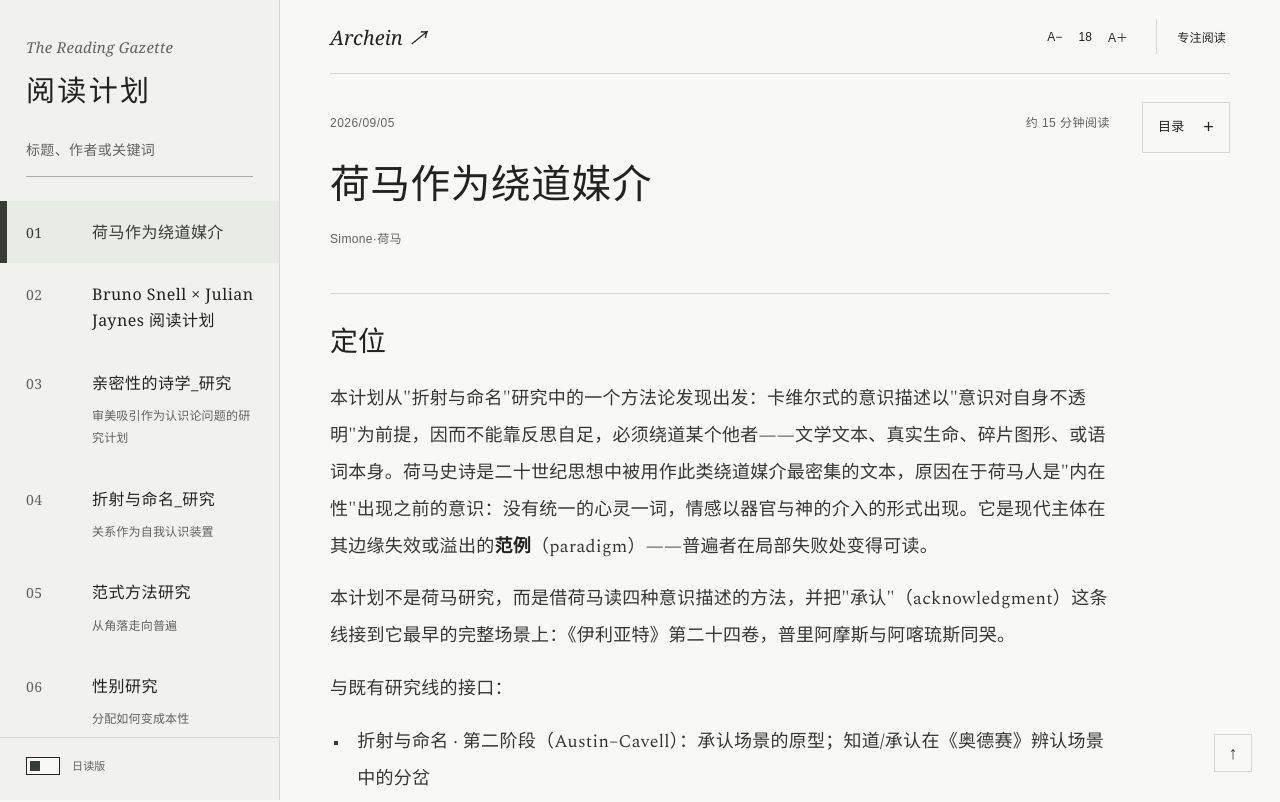
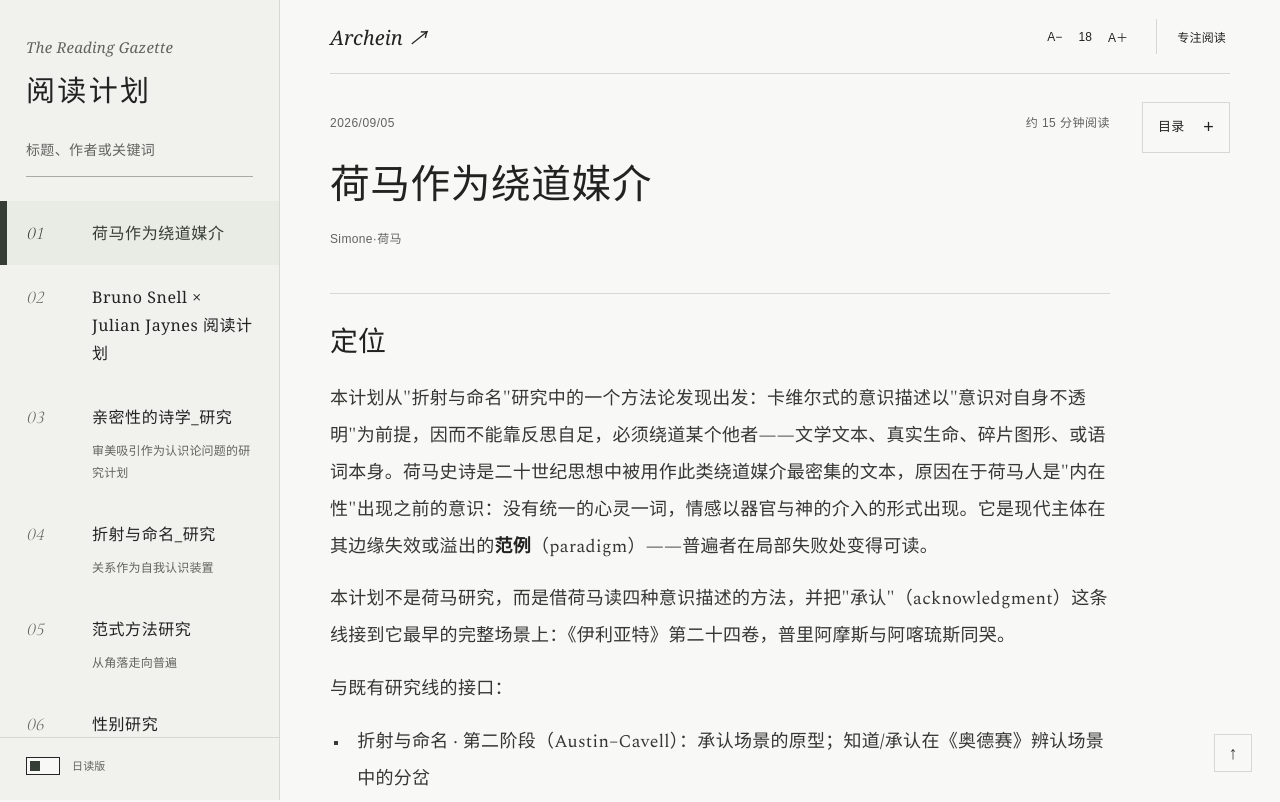
Before and after one commit to N0tANTi/reading-plans, a React (Vite) app: page / in a window 1280 px wide. Shown: the top 802 px of the page. Built offline with nearby package versions, Linux system fonts and the light colour scheme; a web font is replaced by a local one.

Commit message:
Refine sidebar titles with Noto Serif and light italic figures

```diff
--- a/package.json
+++ b/package.json
@@ -14,7 +14,9 @@
   "dependencies": {
     "@fontsource-variable/albert-sans": "^5.3.0",
     "@fontsource-variable/noto-sans-sc": "^5.3.0",
+    "@fontsource-variable/noto-serif-sc": "^5.3.0",
     "@fontsource-variable/playfair-display": "^5.3.0",
+    "@fontsource/cormorant-garamond": "^5.3.0",
     "react": "^19.2.6",
     "react-dom": "^19.2.6",
     "react-markdown": "^10.1.0",
--- a/src/main.jsx
+++ b/src/main.jsx
@@ -17,3 +17,5 @@ import './reading-layout.css'
 import './reading-motion.css'
 import '@fontsource-variable/noto-sans-sc/wght.css'
 import './ui-type.css'
+import '@fontsource-variable/noto-serif-sc/wght.css'
+import '@fontsource/cormorant-garamond/300-italic.css'
--- a/src/ui-type.css
+++ b/src/ui-type.css
@@ -6,3 +6,5 @@
 .nav-sub{font-family:var(--sans);font-size:12px;font-weight:350;line-height:1.85;letter-spacing:.015em}
 .theme-toggle,.reading-outline nav,.outline-caption,.form-hint,.plan-keywords{font-family:var(--sans);font-weight:400}
 .nav-item .nav-number{font-family:var(--serif-lat);font-size:14px;font-weight:400;font-variant-numeric:lining-nums tabular-nums;letter-spacing:.025em;line-height:1.65;padding-top:2px}
+.nav-item .nav-label{font-family:var(--serif-lat),'Noto Serif SC Variable','Songti SC',serif;font-weight:400;letter-spacing:.035em;line-height:1.75}
+.nav-item .nav-number{font-family:'Cormorant Garamond',serif;font-size:18px;font-weight:300;font-style:italic;letter-spacing:0;line-height:1.5;padding-top:1px}
```
Also changed, not shown: 1 other file (tests, documents, lock files or other folders).
